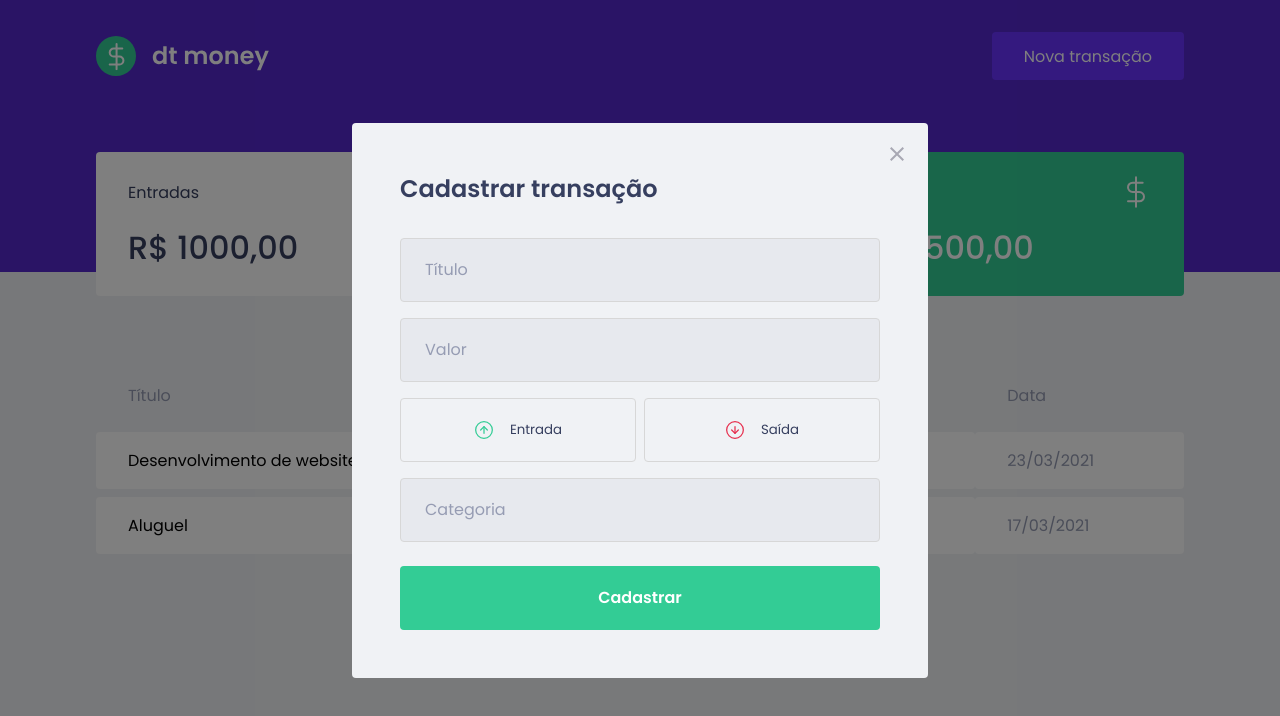
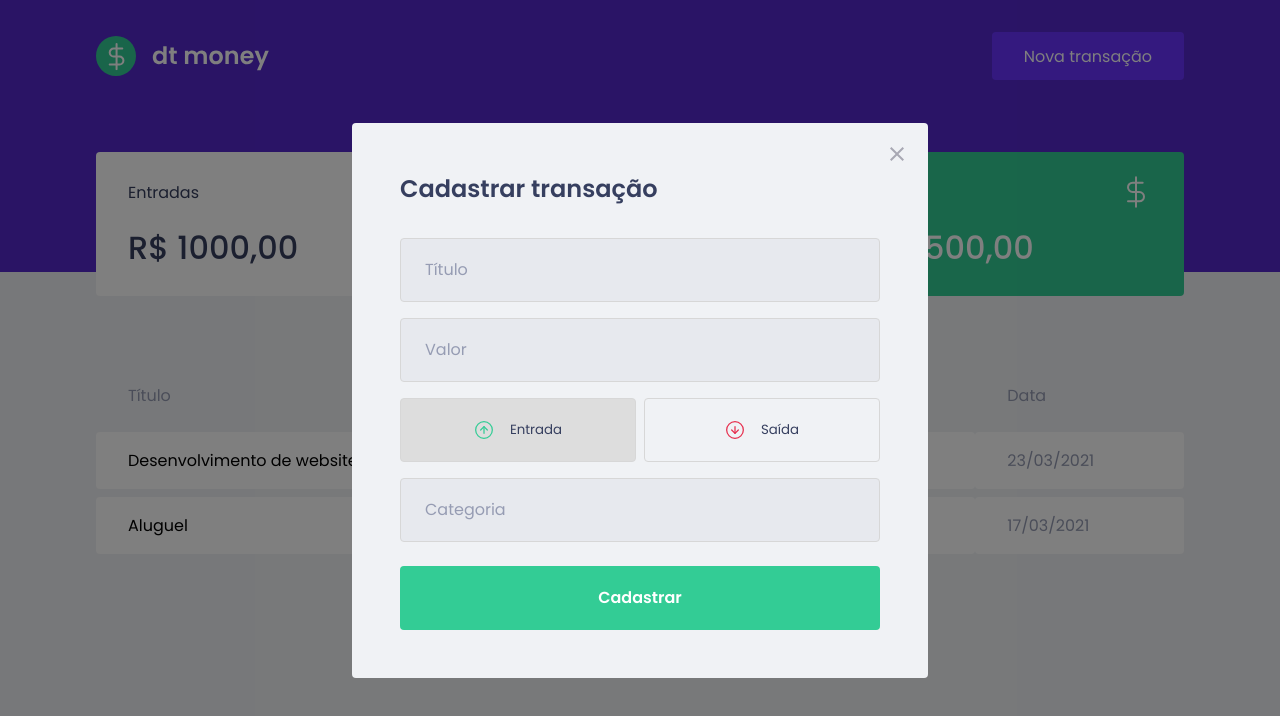
Before and after one commit to MarcoMonteiro94/02-dtmoney, a React (Create React App) app: page / in a window 1280 px wide. Both pictures are taken after a click on the button "Nova transação". Shown: the top 716 px of the page. Built offline with nearby package versions, Linux system fonts and the light colour scheme; no server answers; what miragejs would draw is missing.

Commit message:
Adicionados states no botões

```diff
--- a/src/components/NewTransactionModal/index.tsx
+++ b/src/components/NewTransactionModal/index.tsx
@@ -2,7 +2,8 @@
 import incomeImg from "../../assets/income.svg";
 import outcomeImg from "../../assets/outcome.svg";
 import closeImg from "../../assets/close.svg";
-import { Container, TransactionTypeContainer } from "./styles";
+import { Container, TransactionTypeContainer, RadioBox } from "./styles";
+import { useState } from "react";
 
 type NewTransactionModalProps = {
   isOpen: boolean;
@@ -13,6 +14,8 @@
   isOpen,
   onRequestClose,
 }: NewTransactionModalProps) {
+  const [type, setType] = useState("deposit");
+
   return (
     <Modal
       isOpen={isOpen}
@@ -35,14 +38,26 @@
         <input type="number" placeholder="Valor" />
 
         <TransactionTypeContainer>
-          <button type="button">
+          <RadioBox
+            type="button"
+            onClick={() => {
+              setType("deposit");
+            }}
+            isActive={type === "deposit"}
+          >
             <img src={incomeImg} alt="Entrada" />
             <span>Entrada</span>
-          </button>
-          <button type="button">
+          </RadioBox>
+          <RadioBox
+            type="button"
+            onClick={() => {
+              setType("withdraw");
+            }}
+            isActive={type === "withdraw"}
+          >
             <img src={outcomeImg} alt="Saída" />
             <span>Saída</span>
-          </button>
+          </RadioBox>
         </TransactionTypeContainer>
 
         <input placeholder="Categoria" />
--- a/src/components/NewTransactionModal/styles.ts
+++ b/src/components/NewTransactionModal/styles.ts
@@ -51,13 +51,18 @@
   display: grid;
   grid-template-columns: repeat(2, 1fr);
   grid-gap: 0.5rem;
+`;
 
-  button {
+type RadioBoxProps = {
+  isActive: boolean;
+};
+
+export const RadioBox = styled.button<RadioBoxProps>`
   height: 4rem;
   border: 1px solid #d7d7d7;
   border-radius: 0.25rem;
 
-    background: transparent;
+  background: ${(props) => (props.isActive ? "#ddd" : "transparent")};
   display: flex;
   align-items: center;
   justify-content: center;
@@ -79,5 +84,4 @@
     font-style: 1rem;
     color: var(--text-title);
   }
-  }
 `;
```
Lines whose indentation alone changed are shown as unchanged.
